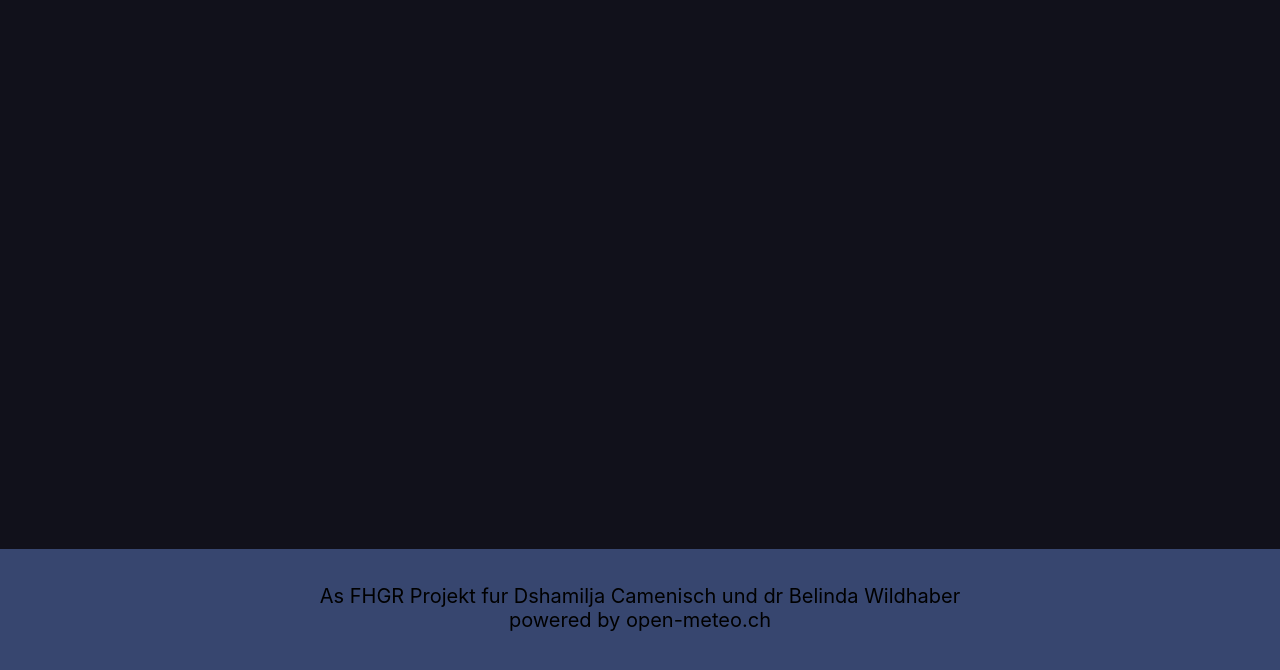
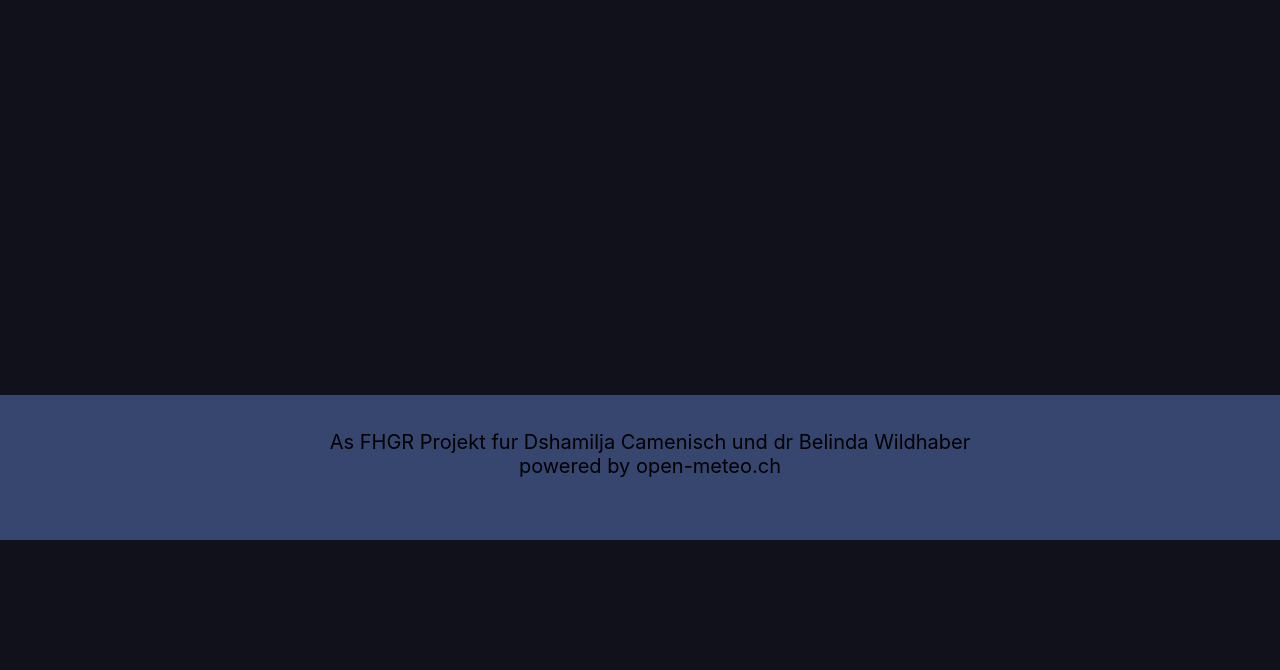
Before and after one commit to belindawildhaber/IM-Open-Duo-Projekt, a plain HTML site: page detail.html in a window 1280 px wide. Shown: the part 260-930 px from the top of the page. After the commit the page ends 809 px from the top, so only its background shows below. Drawn offline with Linux system fonts and the light colour scheme; a web font is replaced by a local one.

Commit message:
Footer Detail Seite
css

```diff
--- a/css/style.css
+++ b/css/style.css
@@ -165,6 +165,13 @@ div {
     margin-bottom: 4vh;
 }
 
+.details {
+    position:fixed;
+    bottom: 0 !important;
+    width: 100%;
+
+}
+
 footer {
     background-color: var(--header-blue);
     height: 12vh;
--- a/detail.html
+++ b/detail.html
@@ -35,7 +35,7 @@
         <canvas id="temperatureChart" style="width:100%;max-width:1000px;max-height:500px;"></canvas>
     </div>
 
-    <footer>
+    <footer class="details">
         <p class="text2">As FHGR Projekt fur Dshamilja Camenisch und dr Belinda Wildhaber
             <br>
             powered by open-meteo.ch
```
